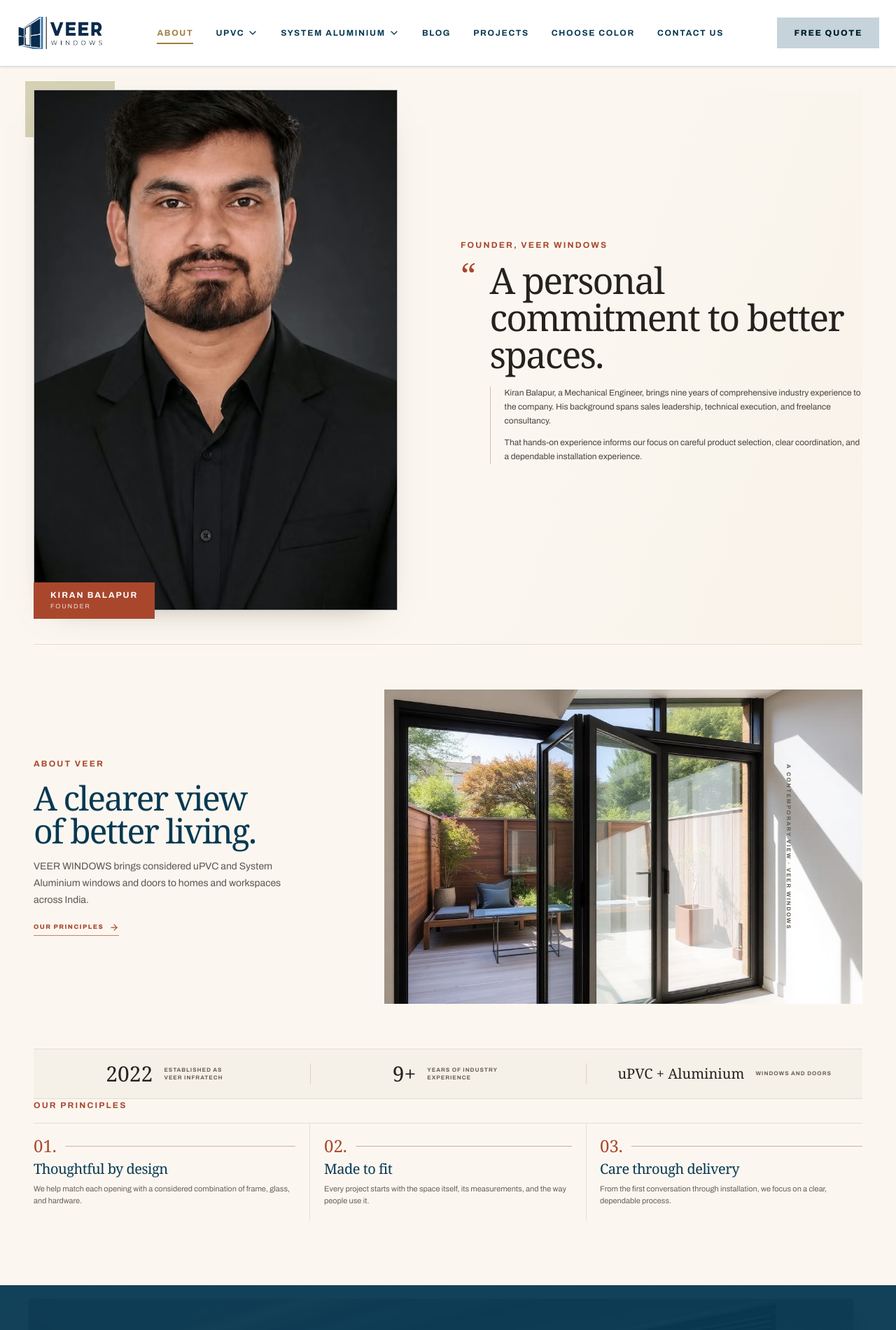
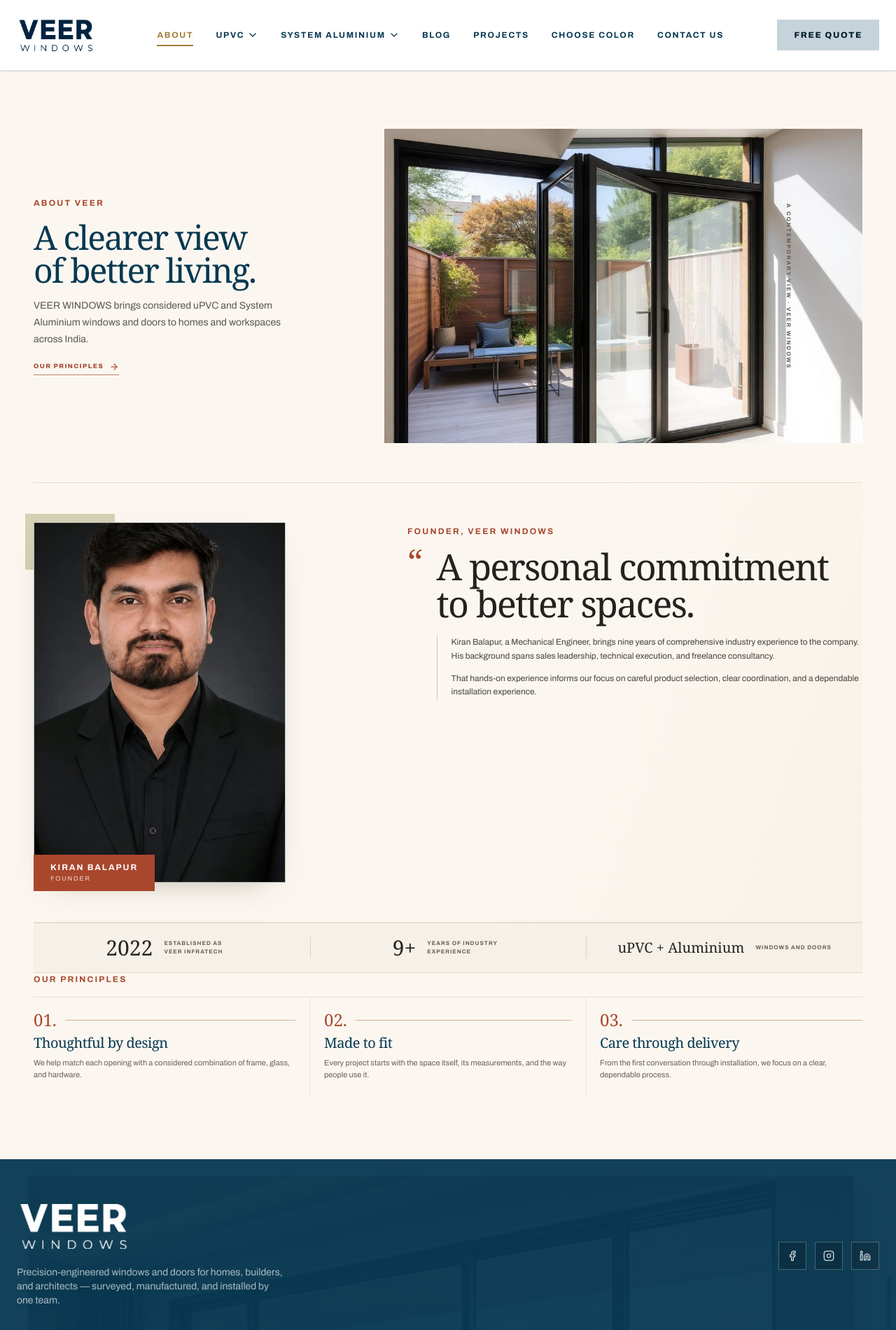
Before and after one commit to kirankumarkm08/veerwindows, a Next.js app: page /about in a window 1280 px wide. Shown: the top 1900 px of the page at 70% size. Built offline with nearby package versions, Linux system fonts and the light colour scheme.

Commit message:
something

```diff
--- a/src/app/about/page.tsx
+++ b/src/app/about/page.tsx
@@ -48,62 +48,9 @@ export default function AboutPage() {
       <main className="px-5 pb-16 pt-28 sm:px-8 sm:pt-32 lg:px-12 lg:pb-20">
         <div className="mx-auto max-w-[1280px]">
           <section
-            id="founder"
-            className="grid items-center gap-8 border-b border-[#e5ddd2] bg-[linear-gradient(110deg,#fbf7f0_0%,#fbf7f0_58%,#f8f2e9_100%)] pb-9 sm:gap-8 sm:grid-cols-[minmax(260px,1fr)_minmax(0,1.05fr)] lg:gap-16 lg:pb-12"
+            id="about-veer"
+            className="grid items-center gap-8 py-10 sm:gap-10 sm:py-12 md:grid-cols-[0.78fr_1.22fr] lg:gap-16 lg:py-14"
           >
-            <Reveal className="relative mx-auto w-full max-w-[520px] sm:mx-0">
-              <div className="absolute -left-2 -top-2 h-14 w-24 bg-[#d5d1b4] sm:-left-3 sm:-top-3 sm:h-20 sm:w-32" />
-              <div className="relative overflow-hidden border border-white/70 bg-[#242523] shadow-[0_18px_48px_-32px_rgba(64,43,28,0.5)]">
-                <Image
-                  src="/veerwindows-founder.png"
-                  alt="Kiran Balapur, Founder of Veer Windows"
-                  width={572}
-                  height={800}
-                  priority
-                  sizes="(max-width: 639px) min(88vw, 520px), (max-width: 1023px) 45vw, 520px"
-                  className="block h-auto w-full"
-                />
-              </div>
-              <div className="absolute -bottom-3 left-0 min-w-[150px] bg-[#a9472d] px-5 py-2.5 text-white sm:min-w-[165px] sm:px-6">
-                <p className="text-[11px] font-bold uppercase tracking-[0.16em] sm:text-xs">
-                  Kiran Balapur
-                </p>
-                <p className="mt-0.5 text-[9px] uppercase tracking-[0.2em] text-white/80">
-                  Founder
-                </p>
-              </div>
-            </Reveal>
-
-            <Reveal delay={120} className="max-w-[650px] md:justify-self-end">
-              <p className="eyebrow text-[#a9472d]">Founder, Veer Windows</p>
-              <div className="mt-3 flex gap-3 sm:gap-5">
-                <span
-                  aria-hidden="true"
-                  className="font-serif text-5xl leading-[0.8] text-[#a9472d]"
-                >
-                  “
-                </span>
-                <div>
-                  <h1 className="max-w-[620px] font-serif text-3xl font-medium leading-[1.02] tracking-[-0.035em] text-[#24211f] sm:text-4xl lg:text-[3.25rem]">
-                    A personal commitment to better spaces.
-                  </h1>
-                  <div className="mt-4 border-l border-[#d9b8a9] pl-4 text-[11px] leading-[1.65] text-[#48433e] sm:mt-5 sm:pl-5 sm:text-xs">
-                    <p>
-                      Kiran Balapur, a Mechanical Engineer, brings nine years of comprehensive
-                      industry experience to the company. His background spans sales leadership,
-                      technical execution, and freelance consultancy.
-                    </p>
-                    <p className="mt-3">
-                      That hands-on experience informs our focus on careful product selection, clear
-                      coordination, and a dependable installation experience.
-                    </p>
-                  </div>
-                </div>
-              </div>
-            </Reveal>
-          </section>
-
-          <section className="grid items-center gap-8 py-12 sm:gap-10 sm:py-14 md:grid-cols-[0.78fr_1.22fr] lg:gap-16 lg:py-16">
             <Reveal className="max-w-[390px]">
               <div className="flex items-center gap-3">
                 <p className="eyebrow text-[#a9472d]">About Veer</p>
@@ -144,6 +91,62 @@ export default function AboutPage() {
               >
                 A contemporary view · Veer Windows
               </span>
+            </Reveal>
+          </section>
+
+          <section
+            id="founder"
+            className="grid items-start gap-8 border-y border-[#e5ddd2] bg-[linear-gradient(110deg,#fbf7f0_0%,#fbf7f0_58%,#f8f2e9_100%)] py-10 sm:grid-cols-[minmax(260px,0.8fr)_minmax(0,1.2fr)] sm:gap-8 sm:py-12 lg:gap-16 lg:py-14"
+          >
+            <Reveal className="relative mx-auto w-[min(78vw,360px)] sm:mx-0 sm:w-full sm:max-w-[360px]">
+              <div className="absolute -left-2 -top-2 h-14 w-24 bg-[#d5d1b4] sm:-left-3 sm:-top-3 sm:h-20 sm:w-32" />
+              <div className="relative overflow-hidden border border-white/70 bg-[#242523] shadow-[0_18px_48px_-32px_rgba(64,43,28,0.5)]">
+                <Image
+                  src="/veerwindows-founder.png"
+                  alt="Kiran Balapur, Founder of Veer Windows"
+                  width={572}
+                  height={800}
+                  priority
+                  sizes="(max-width: 639px) min(78vw, 360px), (max-width: 1023px) 36vw, 360px"
+                  className="block h-auto w-full"
+                />
+              </div>
+              <div className="absolute -bottom-3 left-0 min-w-[150px] bg-[#a9472d] px-5 py-2.5 text-white sm:min-w-[165px] sm:px-6">
+                <p className="text-[11px] font-bold uppercase tracking-[0.16em] sm:text-xs">
+                  Kiran Balapur
+                </p>
+                <p className="mt-0.5 text-[9px] uppercase tracking-[0.2em] text-white/80">
+                  Founder
+                </p>
+              </div>
+            </Reveal>
+
+            <Reveal delay={120} className="max-w-[650px] md:justify-self-end">
+              <p className="eyebrow text-[#a9472d]">Founder, Veer Windows</p>
+              <div className="mt-3 flex gap-3 sm:gap-5">
+                <span
+                  aria-hidden="true"
+                  className="font-serif text-5xl leading-[0.8] text-[#a9472d]"
+                >
+                  “
+                </span>
+                <div>
+                  <h1 className="max-w-[620px] font-serif text-3xl font-medium leading-[1.02] tracking-[-0.035em] text-[#24211f] sm:text-4xl lg:text-[3.25rem]">
+                    A personal commitment to better spaces.
+                  </h1>
+                  <div className="mt-4 border-l border-[#d9b8a9] pl-4 text-[11px] leading-[1.65] text-[#48433e] sm:mt-5 sm:pl-5 sm:text-xs">
+                    <p>
+                      Kiran Balapur, a Mechanical Engineer, brings nine years of comprehensive
+                      industry experience to the company. His background spans sales leadership,
+                      technical execution, and freelance consultancy.
+                    </p>
+                    <p className="mt-3">
+                      That hands-on experience informs our focus on careful product selection, clear
+                      coordination, and a dependable installation experience.
+                    </p>
+                  </div>
+                </div>
+              </div>
             </Reveal>
           </section>
 
--- a/src/components/site/Footer.tsx
+++ b/src/components/site/Footer.tsx
@@ -31,11 +31,11 @@ export function Footer() {
         <div className="flex flex-wrap items-center justify-between gap-6 border-b border-white/15 pb-8">
           <a href="/#home" aria-label="Veer Windows home">
             <img
-              src="/veer-logo-white.png"
+              src="/veer-wordmark.png"
               alt="Veer Windows"
-              width={415}
-              height={193}
-              className="h-14 w-auto"
+              width={1536}
+              height={1038}
+              className="h-16 w-[180px] object-cover object-[50%_53%] brightness-0 invert"
             />
             <p className="mt-6 max-w-sm text-sm text-ink-foreground/65">
               Precision-engineered windows and doors for homes, builders, and architects — surveyed,
--- a/src/components/site/Header.tsx
+++ b/src/components/site/Header.tsx
@@ -148,11 +148,11 @@ export function Header({ solid = false }: HeaderProps) {
       <div className="mx-auto flex max-w-[1400px] items-center justify-between px-6 py-6">
         <a href="/#home" className="flex items-center gap-3">
           <img
-            src="/veer-windows.png"
+            src="/veer-wordmark.png"
             alt="Veer Windows"
-            width={500}
-            height={500}
-            className="h-[46px] w-[124px] object-cover object-center"
+            width={1536}
+            height={1038}
+            className="h-[52px] w-[124px] object-cover object-[50%_53%]"
           />
         </a>
 
--- a/src/components/site/Hero.tsx
+++ b/src/components/site/Hero.tsx
@@ -153,7 +153,7 @@ export function Hero() {
       <div className="relative z-10 mx-auto flex min-h-[calc(100svh-5.5rem)] w-full max-w-[1400px] flex-col justify-end px-6 pb-32 pt-24 sm:px-10 lg:justify-center lg:px-12 lg:pb-28 lg:pt-32 xl:px-16">
         <div key={activeSlide.src} aria-live="polite" className="w-full min-w-0 max-w-3xl">
           <div>
-            <h1 className="max-w-3xl text-[clamp(2rem,5.2vw,4.5rem)] font-bold leading-[1.02] tracking-[-0.045em] text-white">
+            <h1 className="max-w-3xl text-[clamp(1.75rem,4vw,3.5rem)] font-bold leading-[1.02] tracking-[-0.045em] text-white">
               {activeSlide.title}
               <span className="mt-2 block text-white/80">{activeSlide.accent}</span>
             </h1>
```
Also changed, not shown: public/veer-wordmark.png (added).
